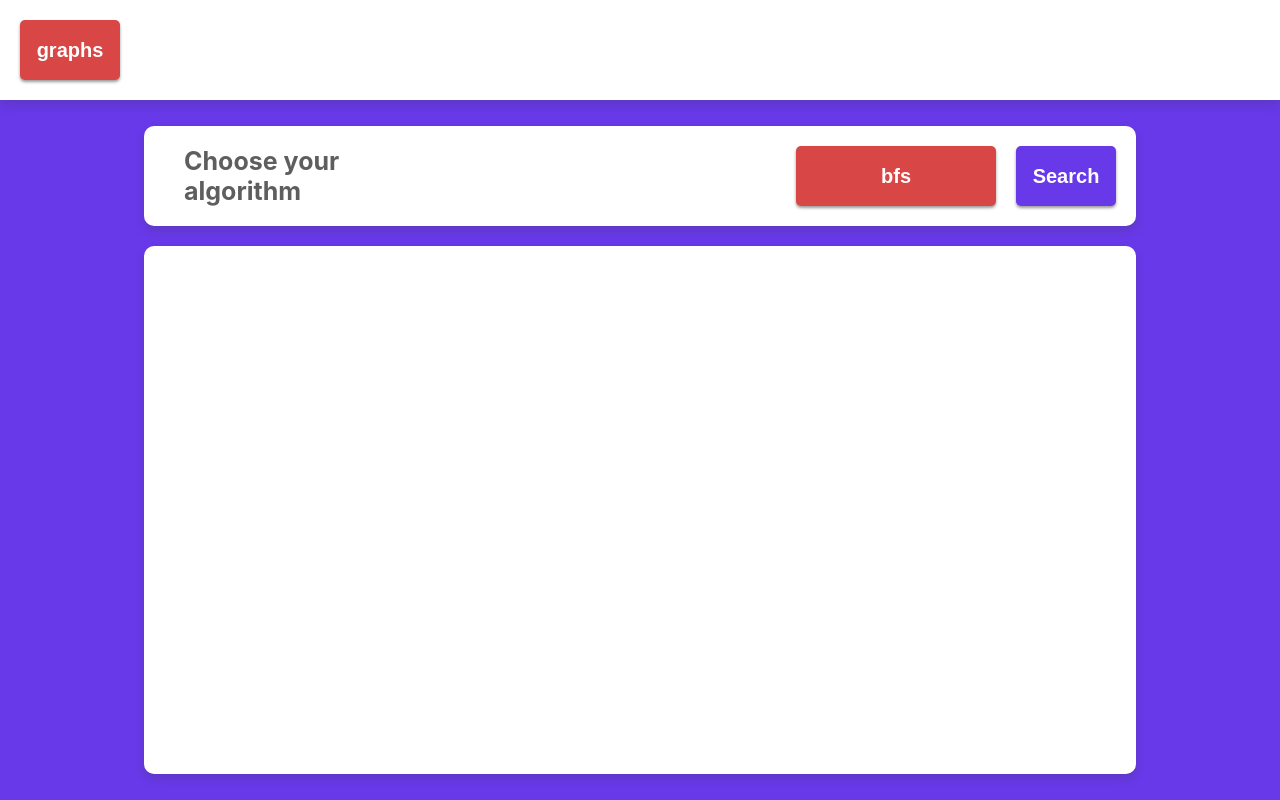
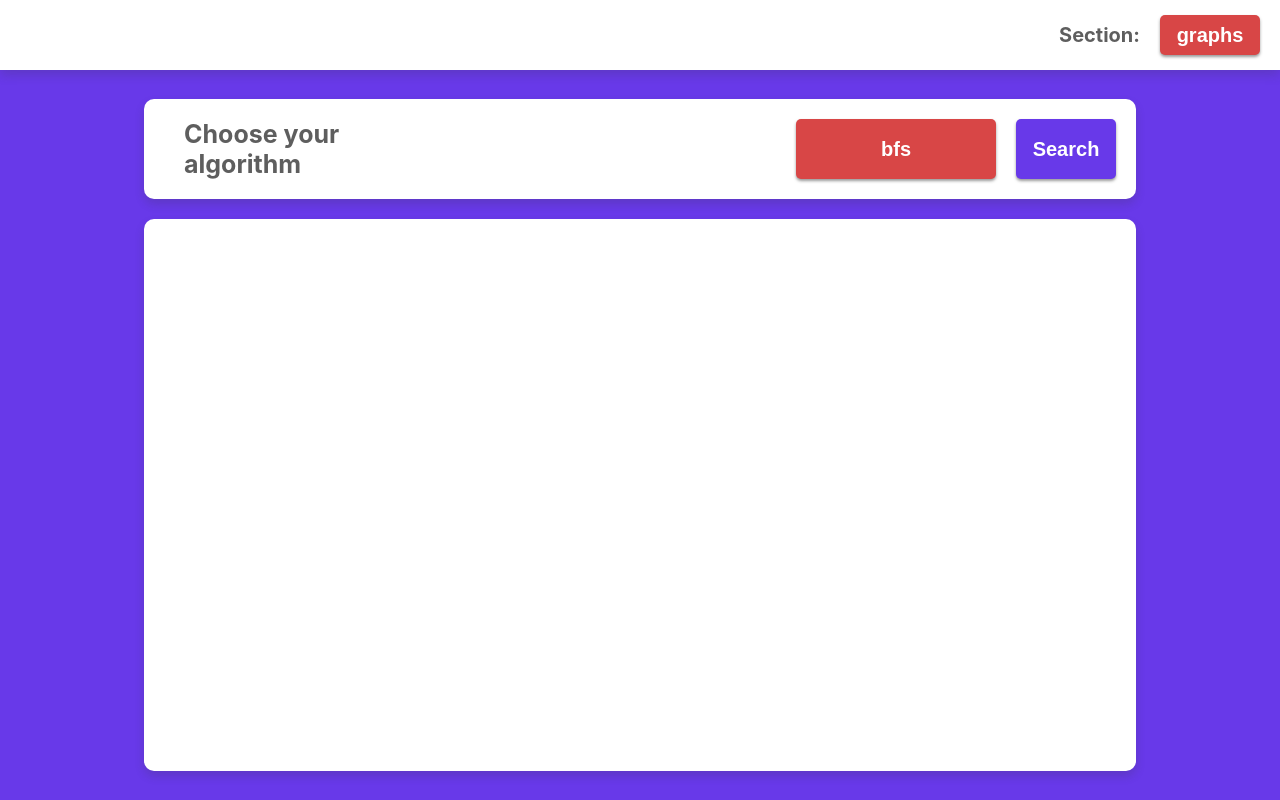
Before and after one commit to rudensergey/algo-visualiser, a React app: page / in a window 1280 px wide. Built offline with nearby package versions, Linux system fonts and the light colour scheme.

Commit message:
add style to button

```diff
--- a/src/components/menu/Menu.tsx
+++ b/src/components/menu/Menu.tsx
@@ -5,7 +5,7 @@ import * as React from "react";
 import { Dropdown } from "../dropdown/Dropdown";
 
 // Types
-import { SECTIONS, TMenu } from "../main/types";
+import { TMenu } from "../main/types";
 
 // Utils
 
@@ -15,6 +15,7 @@ import "./style.css";
 export const Menu: TMenu = ({ menuSections, setSection, defaultSection }) => {
   return (
     <div className="menu">
+      <p className="menu__section">Section:</p>
       <Dropdown
         classNames="menu__dropdown"
         defaultValue={defaultSection}
--- a/src/components/menu/style.css
+++ b/src/components/menu/style.css
@@ -3,11 +3,23 @@
   width: 100%;
   box-shadow: 0px 5px 10px var(--light-shadow);
 
-  flex-basis: 100px;
+  flex-basis: 70px;
   flex-shrink: 0;
 
   display: flex;
   flex-direction: row;
-  justify-content: space-between;
+  justify-content: flex-end;
   align-items: center;
 }
+
+.menu__section {
+  font-size: 20px;
+  font-weight: bold;
+  padding: 0 0 0 20px;
+
+  color: var(--dark-shadow);
+}
+
+.menu__dropdown {
+  height: 40px;
+}
```
